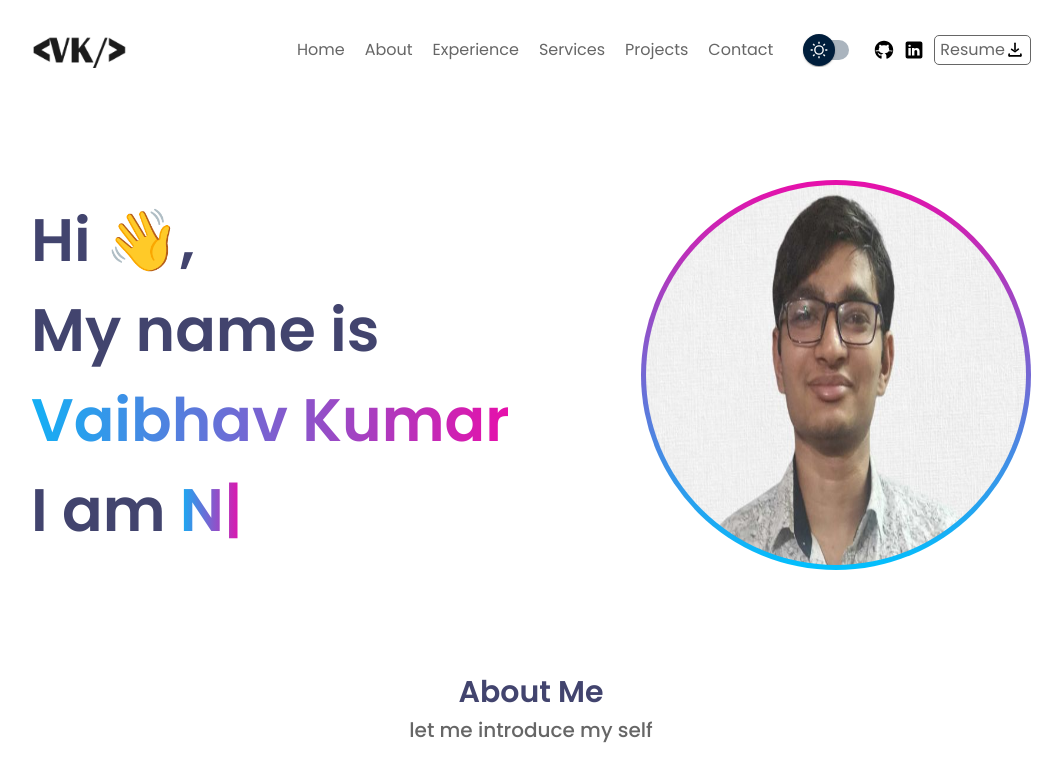
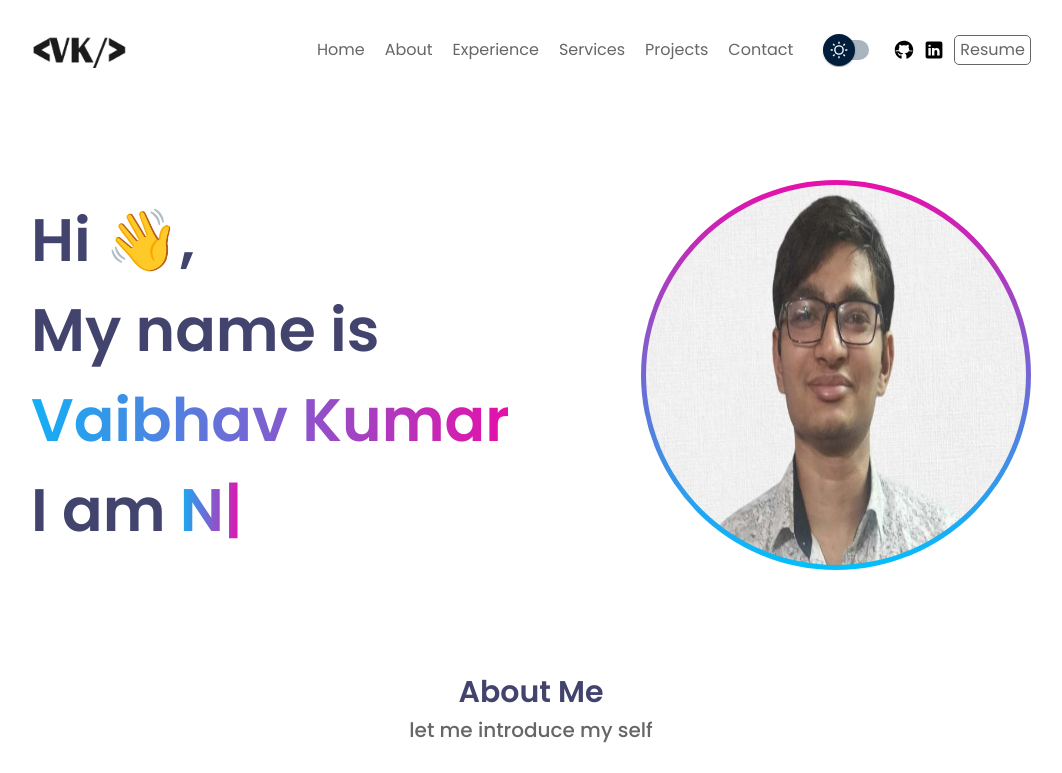
Before and after one commit to vaibhavk2474/my_portfolio_next_js, a Next.js app: page / in a window 1280 px wide. Shown: the top 773 px of the page, without its empty margins (109-1171 px from the left). Built offline with nearby package versions, Linux system fonts and the light colour scheme.

Commit message:
fix issues

```diff
--- a/src/components/Layout/FooterUI/index.tsx
+++ b/src/components/Layout/FooterUI/index.tsx
@@ -28,13 +28,13 @@ function FooterUI() {
 					</ul>
 					<ul className={style.social_list}>
 						<li className={style.social_list_item}>
-              <a href={GITHUB_LINK} target="_blank">
+							<a title="GitHub" href={GITHUB_LINK} target="_blank">
 								<GithubIcon />
 							</a>
 						</li>
 
 						<li className={style.social_list_item}>
-              <a href={LINKDIN_LINK} target="_blank">
+							<a title="LinkedIn" href={LINKDIN_LINK} target="_blank">
 								<LinkdinIcon />
 							</a>
 						</li>
@@ -43,9 +43,7 @@ function FooterUI() {
 			</div>
 			<div className={style.box_2}>
 				<p>
-          Designed and built by <span className="colored">Vaibhav K</span> with{" "}
-          <span className="color-1">Love</span> &{" "}
-          <span className="color-2">Coffee</span>
+					Designed and built by <span className="colored">Vaibhav K</span> with <span className="color-1">Love</span> & <span className="color-2">Coffee</span>
 				</p>
 			</div>
 		</footer>
--- a/src/components/Layout/Navbar/index.tsx
+++ b/src/components/Layout/Navbar/index.tsx
@@ -32,12 +32,12 @@ function Navbar() {
 					</li>
 
 					<li className={`${style.social_list_item} ${style.social_links}`}>
-            <a href={GITHUB_LINK} target="_blank">
+						<a title="Github" href={GITHUB_LINK} target="_blank">
 							<GithubIcon />
 						</a>
 					</li>
 					<li className={`${style.social_list_item} ${style.social_links}`}>
-            <a href={LINKDIN_LINK} target="_blank">
+						<a title="LinkedIn" href={LINKDIN_LINK} target="_blank">
 							<LinkdinIcon />
 						</a>
 					</li>
--- a/src/components/UI/ResumeDownloadLink/index.tsx
+++ b/src/components/UI/ResumeDownloadLink/index.tsx
@@ -6,8 +6,8 @@ import DownloadIcon from "@/icons/DownloadIcon";
 
 function ResumeDownloadLinkBtn() {
 	return (
-		<Link className={styles.download} href="/pdfs/VAIBHAV-KUMAR-FlowCV-Resume-2025.pdf" target="_blank">
-			Resume <DownloadIcon />
+		<Link title="Download Resume" className={styles.download} href="/pdfs/VAIBHAV-KUMAR-FlowCV-Resume-2025.pdf" target="_blank">
+			Resume
 		</Link>
 	);
 }
```
Also changed, not shown: src/components/Layout/Navbar/ThemeSwitch.tsx (+3 -2 lines). Lines whose indentation alone changed are shown as unchanged.
